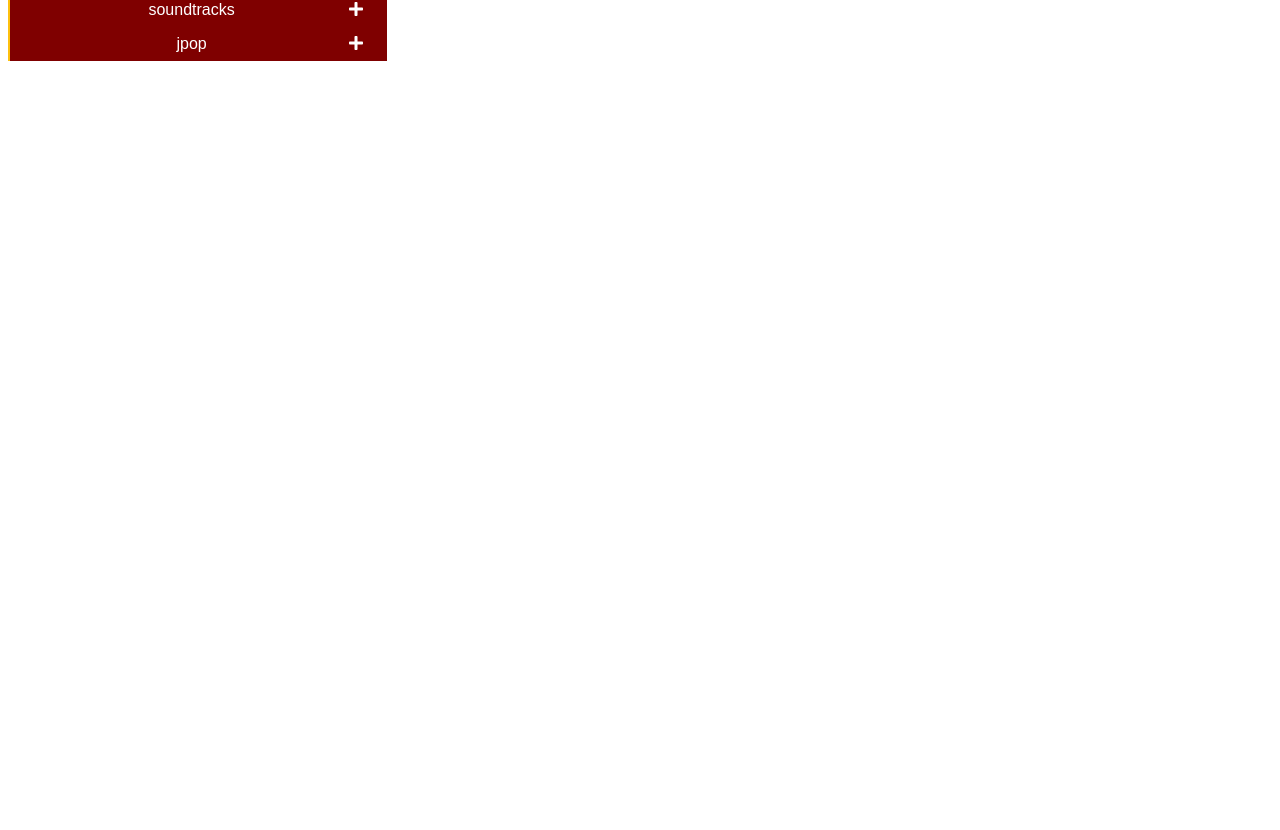
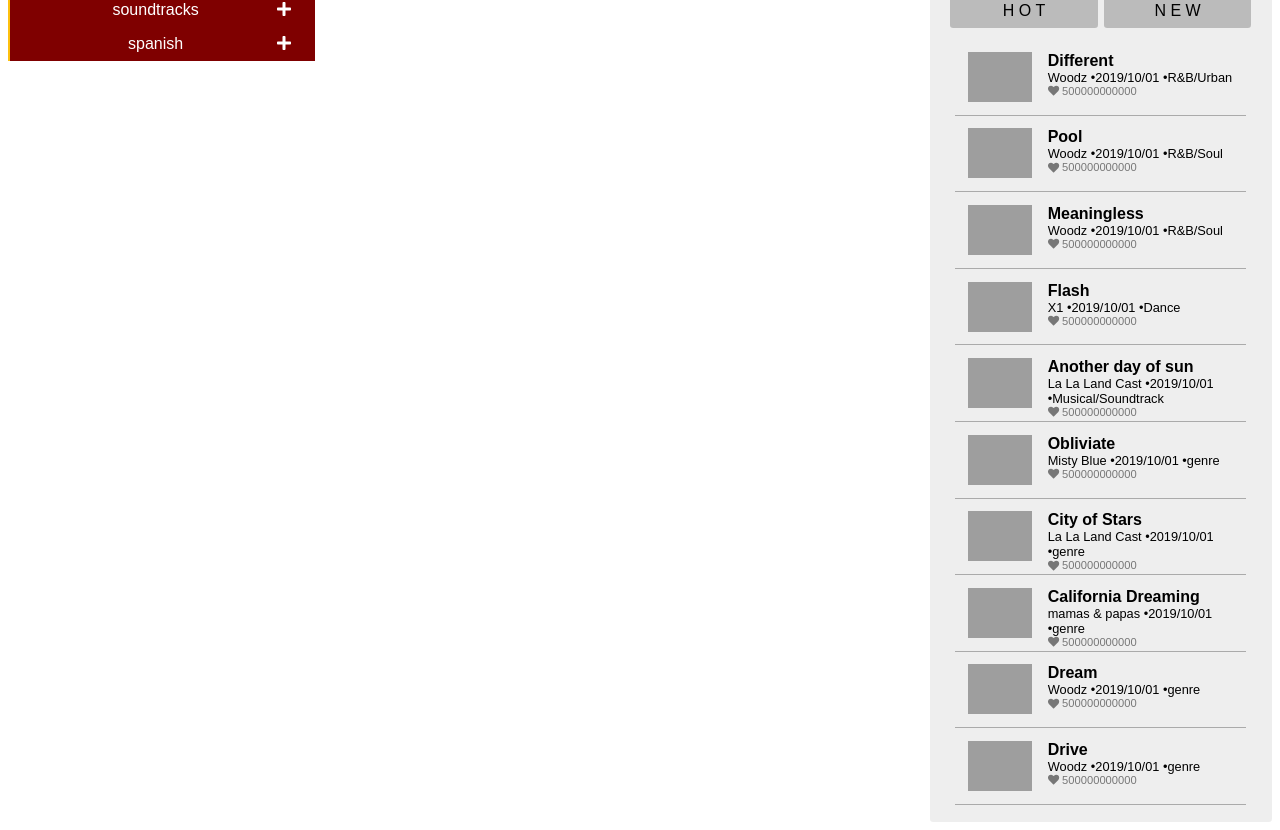
Before and after one commit to codeminnam/musicplayer, a React app: page / in a window 1280 px wide. Shown: the part 83-913 px from the top of the page. Before the commit the page ends 800 px from the top, so only its background shows below. Built offline with nearby package versions, Linux system fonts and the light colour scheme; grey boxes are pictures that could not be loaded.

Commit message:
composition
divided 3 parts and adjusted css

```diff
--- a/src/client/components/App/index.js
+++ b/src/client/components/App/index.js
@@ -1,5 +1,6 @@
 import React from "react";
 import { LeftBar } from "../LeftBar";
+import { RightBar } from "../RightBar";
 import { Content } from "../Content";
 
 import "./styles.css";
@@ -8,7 +9,7 @@
   constructor(props) {
     super(props);
     this.state = {
-      items: ["kpop", "soundtracks", "jpop"],
+      items: ["kpop", "soundtracks", "spanish"],
       selectedItems: []
     };
   }
@@ -47,6 +48,7 @@
           selectedItems={this.state.selectedItems}
           onDeleteSelectedItems={this.onDeleteSelectedItems}
         />
+        <RightBar />
       </div>
     );
   }
--- a/src/client/components/App/styles.css
+++ b/src/client/components/App/styles.css
@@ -1,4 +1,6 @@
 .App {
     font-family: sans-serif;
     text-align: center;
+    display: flex;
+    flex-direction: row;
   }
--- a/src/client/components/Content/styles.css
+++ b/src/client/components/Content/styles.css
@@ -1,7 +1,8 @@
 .content {
     display: inline-block;
-    width: 70%;
+    width: 50%;
     height: 100%;
+    order:2;
   }
 
   .playlist-item {
--- a/src/client/components/LeftBar/styles.css
+++ b/src/client/components/LeftBar/styles.css
@@ -1,6 +1,7 @@
 .left-bar {
     background-color: red;
     display: inline-block;
-    width: 30%;
+    width: 25%;
     height: 100%;
+    order: 1;
   }
--- /dev/null
+++ b/src/client/components/RightBar/index.js
@@ -0,0 +1,60 @@
+import React from "react";
+import { list } from "../../mockData/songList.js";
+import "./styles.css";
+import { FontAwesomeIcon } from "@fortawesome/react-fontawesome";
+import { faHeadphonesAlt } from "@fortawesome/free-solid-svg-icons";
+import { faHeart } from "@fortawesome/free-solid-svg-icons";
+import { library } from "@fortawesome/fontawesome-svg-core";
+
+library.add(faHeadphonesAlt, faHeart);
+
+export function RightBar(props) {
+  return (
+    <div className="right-bar">
+      <div className="playlist">
+        <div className="playlist-title">
+          <FontAwesomeIcon
+            icon={["fa", "headphones-alt"]}
+            className="fa-headphones-alt"
+          />
+          <span className="playlist-title-text">P L A Y L I S T</span>
+        </div>
+        <div className="playlist-filter">
+          <div className="playlist-filter-hot">H O T</div>
+          <div className="playlist-filter-new">N E W</div>
+        </div>
+
+        <div className="playlist-content">
+          {list.map((item, index) => {
+            return (
+              <div key={index} className="playlist-song">
+                <div className="playlist-img">
+                  <img
+                    src={item.image}
+                    alt=""
+                    className="playlist-img-thumbnail"
+                  />
+                </div>
+                <div className="playlist-song-content">
+                  <div className="playlist-song-title">
+                    <span>{item.title}</span>
+                  </div>
+                  <div className="playlist-song-detail">
+                    {item.author} •{item.date} •{item.genre}
+                  </div>
+                  <div className="playlist-song-like">
+                      <FontAwesomeIcon
+                        icon={["fa", "heart"]}
+                        className="fa-heart"
+                      />
+                      <span>{item.like}</span>
+                    </div>
+                </div>
+              </div>
+            );
+          })}
+        </div>
+      </div>
+    </div>
+  );
+}
--- /dev/null
+++ b/src/client/components/RightBar/styles.css
@@ -0,0 +1,96 @@
+.right-bar {
+    text-align: left;
+    background-color: #eeeeee;
+    border-radius: 0.2rem;
+    padding: 1.1rem;
+    order: 3;
+    width: 25%;
+  }
+
+  .playlist-title {
+    /* vertical-align: middle; */
+  }
+
+  .fa-headphones-alt {
+    padding: 0.2rem;
+    margin: 0.3rem;
+    vertical-align: middle;
+    font-size: 2rem;
+  }
+
+  .playlist-title-text {
+    font-size: 2rem;
+    vertical-align: middle;
+  }
+
+  .playlist-filter {
+    display: flex;
+    justify-content: space-evenly;
+  }
+
+  .playlist-filter-hot,
+  .playlist-filter-new {
+    display: inline-block;
+    width: 50%;
+    padding: 0.5rem;
+    margin: 0.2rem;
+    border-radius: 0.2rem;
+    background-color: #bbbbbb;
+    text-align: center;
+  }
+
+  .playlist-filter-hot:hover,
+  .playlist-filter-new:hover {
+    cursor: pointer;
+    background-color: #aaaaaa;
+  }
+
+  .playlist-content {
+    margin-top: 0.5rem;
+  }
+
+  .playlist-song {
+    display: flex;
+    height: 50px;
+    flex-direction: row;
+    padding: 0.8rem;
+    margin: 0 0.5rem;
+    border-bottom: 1px solid #aaaaaa;
+    /* vertical-align: middle; */
+  }
+
+  .playlist-img{
+      width:30%;
+  }
+
+  .playlist-song-content {
+    vertical-align: middle;
+    width:70%;
+  }
+
+  .playlist-song-title {
+    font-weight: bold;
+    /* display: flex; */
+    /* justify-content: space-between; */
+  }
+
+  .playlist-song-like {
+    font-size: 70%;
+    color: #777777;
+  }
+
+  .fa-heart {
+    margin-right: 0.2rem;
+  }
+
+  .playlist-img {
+  }
+
+  .playlist-img-thumbnail {
+    width: 80%;
+    height: 100%;
+  }
+
+  .playlist-song-detail{
+      font-size: 80%;
+  }
--- /dev/null
+++ b/src/client/mockData/songList.js
@@ -0,0 +1,92 @@
+export const list = [
+    {
+      title: "Different",
+      author: "Woodz",
+      genre: "R&B/Urban",
+      like: "500000000000",
+      date: "2019/10/01",
+      image:
+        "https://b.thumbs.redditmedia.com/xg-gZ42yPIp8I7z4ZL8dl9puJEFSY7qMAa3AxLdG4cs.jpg"
+    },
+    {
+      title: "Pool",
+      author: "Woodz",
+      genre: "R&B/Soul",
+      like: "500000000000",
+      date: "2019/10/01",
+      image:
+        "https://b.thumbs.redditmedia.com/xg-gZ42yPIp8I7z4ZL8dl9puJEFSY7qMAa3AxLdG4cs.jpg"
+    },
+    {
+      title: "Meaningless",
+      author: "Woodz",
+      genre: "R&B/Soul",
+      like: "500000000000",
+      date: "2019/10/01",
+      image:
+        "https://b.thumbs.redditmedia.com/xg-gZ42yPIp8I7z4ZL8dl9puJEFSY7qMAa3AxLdG4cs.jpg"
+    },
+    {
+      title: "Flash",
+      author: "X1",
+      genre: "Dance",
+      like: "500000000000",
+      date: "2019/10/01",
+      image:
+        "https://b.thumbs.redditmedia.com/xg-gZ42yPIp8I7z4ZL8dl9puJEFSY7qMAa3AxLdG4cs.jpg"
+    },
+    {
+      title: "Another day of sun",
+      author: "La La Land Cast",
+      genre: "Musical/Soundtrack",
+      like: "500000000000",
+      date: "2019/10/01",
+      image:
+        "https://b.thumbs.redditmedia.com/xg-gZ42yPIp8I7z4ZL8dl9puJEFSY7qMAa3AxLdG4cs.jpg"
+    },
+    {
+      title: "Obliviate",
+      author: "Misty Blue",
+      genre: "genre",
+      like: "500000000000",
+      date: "2019/10/01",
+      image:
+        "https://b.thumbs.redditmedia.com/xg-gZ42yPIp8I7z4ZL8dl9puJEFSY7qMAa3AxLdG4cs.jpg"
+    },
+    {
+      title: "City of Stars",
+      author: "La La Land Cast",
+      genre: "genre",
+      like: "500000000000",
+      date: "2019/10/01",
+      image:
+        "https://b.thumbs.redditmedia.com/xg-gZ42yPIp8I7z4ZL8dl9puJEFSY7qMAa3AxLdG4cs.jpg"
+    },
+    {
+      title: "California Dreaming",
+      author: "mamas & papas",
+      genre: "genre",
+      like: "500000000000",
+      date: "2019/10/01",
+      image:
+        "https://b.thumbs.redditmedia.com/xg-gZ42yPIp8I7z4ZL8dl9puJEFSY7qMAa3AxLdG4cs.jpg"
+    },
+    {
+      title: "Dream",
+      author: "Woodz",
+      genre: "genre",
+      like: "500000000000",
+      date: "2019/10/01",
+      image:
+        "https://b.thumbs.redditmedia.com/xg-gZ42yPIp8I7z4ZL8dl9puJEFSY7qMAa3AxLdG4cs.jpg"
+    },
+    {
+      title: "Drive",
+      author: "Woodz",
+      genre: "genre",
+      like: "500000000000",
+      date: "2019/10/01",
+      image:
+        "https://b.thumbs.redditmedia.com/xg-gZ42yPIp8I7z4ZL8dl9puJEFSY7qMAa3AxLdG4cs.jpg"
+    }
+  ];
```
Also changed, not shown: 2 other files.
